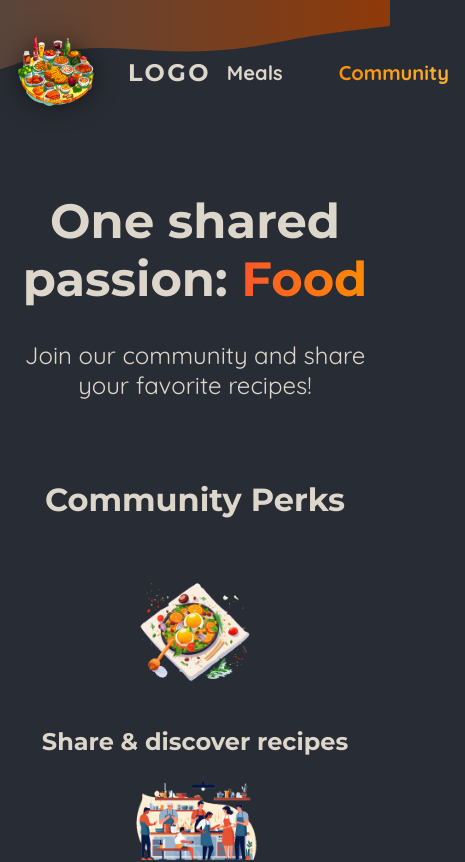
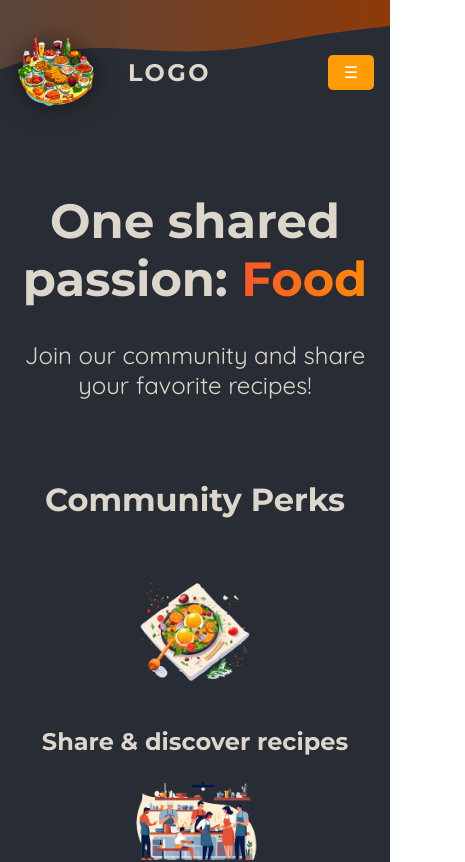
Before and after one commit to timilxr/Foodies, a Next.js app: page /community in a window 390 px wide. Shown: the top 862 px of the page, 465 px wide, since content can reach past the window. Built offline with nearby package versions, Linux system fonts and the light colour scheme.

Commit message:
optimized header and made it responsive

```diff
--- /dev/null
+++ b/components/main-header/interactive-nav.js
@@ -0,0 +1,34 @@
+'use client';
+import { useState } from 'react';
+import NavLink from './nav-link';
+import classes from './interactive-nav.module.css';
+
+export default function InteractiveNav() {
+    const [isOpen, setIsOpen] = useState(false);
+
+    const toggleNav = () => {
+        setIsOpen(prevState => !prevState);
+    };
+
+    return (
+        <div>
+            <button
+                className={classes.toggleButton}
+                onClick={toggleNav}
+                aria-expanded={isOpen}
+            >
+                {isOpen ? '▲' : '☰'}
+            </button>
+            <nav className={`${classes.nav} ${isOpen ? classes.open : classes.closed}`}>
+                <ul className="flex space-x-4">
+                    <li>
+                        <NavLink href="/meals">Meals</NavLink>
+                    </li>
+                    <li>
+                        <NavLink href="/community">Community</NavLink>
+                    </li>
+                </ul>
+            </nav>
+        </div>
+    );
+}
--- /dev/null
+++ b/components/main-header/interactive-nav.module.css
@@ -0,0 +1,79 @@
+.nav {
+    display: flex;
+    flex-direction: column;
+    align-items: center;
+    transition: max-height 0.3s ease-in-out;
+    overflow: hidden;
+}
+
+.nav ul {
+    list-style: none;
+    margin: 0;
+    padding: 0;
+    display: flex;
+    gap: 1.5rem;
+    font-size: 1.25rem;
+  }
+
+.nav li {
+    margin: 0.5rem 0;
+}
+
+.toggleButton {
+    background-color: #ff9b05;
+    color: white;
+    border: none;
+    padding: 0.5rem 1rem;
+    border-radius: 5px;
+    cursor: pointer;
+    font-size: 1rem;
+}
+
+.toggleButton:hover {
+    background-color: #ff9b05dc;
+}
+
+@media (min-width: 768px) {
+    .nav {
+        flex-direction: row;
+    }
+
+    .toggleButton {
+        display: none;
+    }
+
+    .open {
+        opacity: 1;
+    }
+
+    .closed {
+        opacity: 1;
+    }
+}
+
+@media (max-width: 767px) {
+    .nav {
+        max-height: 0;
+        position: absolute;
+        left: 0;
+        bottom: 0px;
+    }
+
+    .nav.expanded {
+        max-height: 200px; /* Adjust based on the number of items */
+    }
+
+    .toggleButton {
+        display: block;
+    }
+
+    .open {
+        max-height: 500px; /* Adjust based on the content's height */
+        opacity: 1;
+    }
+
+    .closed {
+        max-height: 0;
+        opacity: 0;
+    }
+}
--- a/components/main-header/main-header.js
+++ b/components/main-header/main-header.js
@@ -3,7 +3,7 @@ import Link from 'next/link';
 import Image from 'next/image';
 import classes from './main-header.module.css';
 import MainHeaderBackground from './main-header-background';
-import NavLink from './nav-link';
+import InteractiveNav from './interactive-nav';
 export default function MainHeader(){
     return (
         <>
@@ -14,16 +14,7 @@ export default function MainHeader(){
                 <Image src={LogoImg} alt="A plate with food on it" priority className="rounded-full" />
                 <p className="text-lg font-semibold">Logo</p>
                 </Link>
-                <nav className={classes.nav}>
-                    <ul className="flex space-x-4">
-                        <li>
-                            <NavLink href="/meals">Meals</NavLink>
-                        </li>
-                        <li>
-                            <NavLink href="/community">Community</NavLink>
-                        </li>
-                    </ul>
-                </nav>
+                <InteractiveNav />
             {/* </div> */}
         </header>
         </>
--- a/components/main-header/main-header.module.css
+++ b/components/main-header/main-header.module.css
@@ -3,6 +3,7 @@
   justify-content: space-between;
   align-items: center;
   padding: 2rem 1rem;
+  position: relative;
 }
 
 @media (min-width: 768px) {
@@ -19,6 +20,12 @@
   gap: 1.5rem;
   /* font-family: 'Montserrat', sans-serif; */
   font-size: 1.25rem;
+}
+
+@media (min-width: 768px) {
+  .header {
+    padding: 2rem 10%;
+  }
 }
 
 .logo {
```
